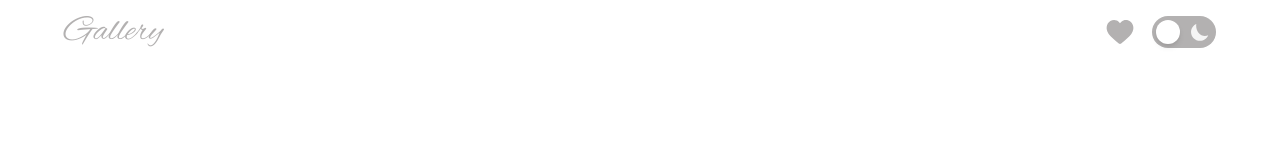
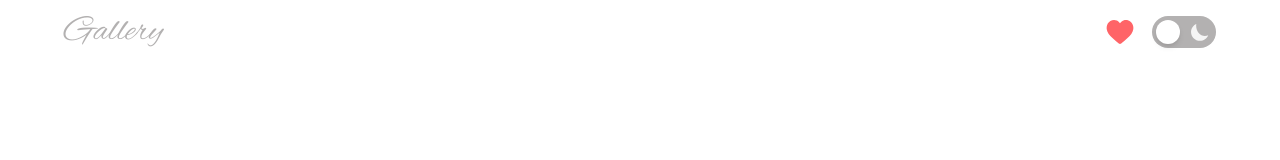
Before and after one commit to Katsiaryna-Andrabaila/photo-book-app, a React (Vite) app: page /favorites in a window 1280 px wide. Shown: the top 160 px of the page. Built offline with nearby package versions, Linux system fonts and the light colour scheme.

Commit message:
fix: fix header styles

```diff
--- a/src/widgets/header/index.tsx
+++ b/src/widgets/header/index.tsx
@@ -1,5 +1,5 @@
 import { useEffect, useRef, useState } from 'react';
-import { Link } from 'react-router-dom';
+import { Link, useMatch, useResolvedPath } from 'react-router-dom';
 import clsx from 'clsx';
 
 import { SvgIcon, ThemeSwitcher } from '@/shared/ui';
@@ -7,6 +7,8 @@ import { SvgIcon, ThemeSwitcher } from '@/shared/ui';
 export const Header = () => {
     const ref = useRef<HTMLElement | null>(null);
     const [scrollBg, setScrollBg] = useState(false);
+    const resolved = useResolvedPath("/favorites");
+    const match = useMatch({ path: resolved.pathname, end: true });
 
     useEffect(() => {
         const handleScroll = (elRef: React.RefObject<HTMLElement | null>) => {
@@ -27,14 +29,18 @@ export const Header = () => {
     return (
         <header ref={ref} className={clsx([
             'fixed top-0 left-0 right-0 z-1 transition duration-300 ease',
-            scrollBg && 'bg-gray-100 dark:bg-gray-400 opacity-90',
+            scrollBg && 'bg-gray-100 dark:bg-gray-400 opacity-95',
         ])}>
             <div className="flex justify-between items-center h-auto w-9/10 mx-auto my-3">
                 <Link to="/" className="font-[Alex_Brush] text-4xl">
                     Gallery
                 </Link>
                 <Link to="/favorites" className="flex items-center justify-center flex-1 max-w-fit ml-auto mr-4">
-                    <SvgIcon name="icon-fav" size={32} color="grey" />
+                    <SvgIcon
+                        name="icon-fav"
+                        size={32}
+                        className={clsx(['text-grey-200', match && 'text-red-400'])}
+                    />
                 </Link>
                 <ThemeSwitcher />
             </div>
```
